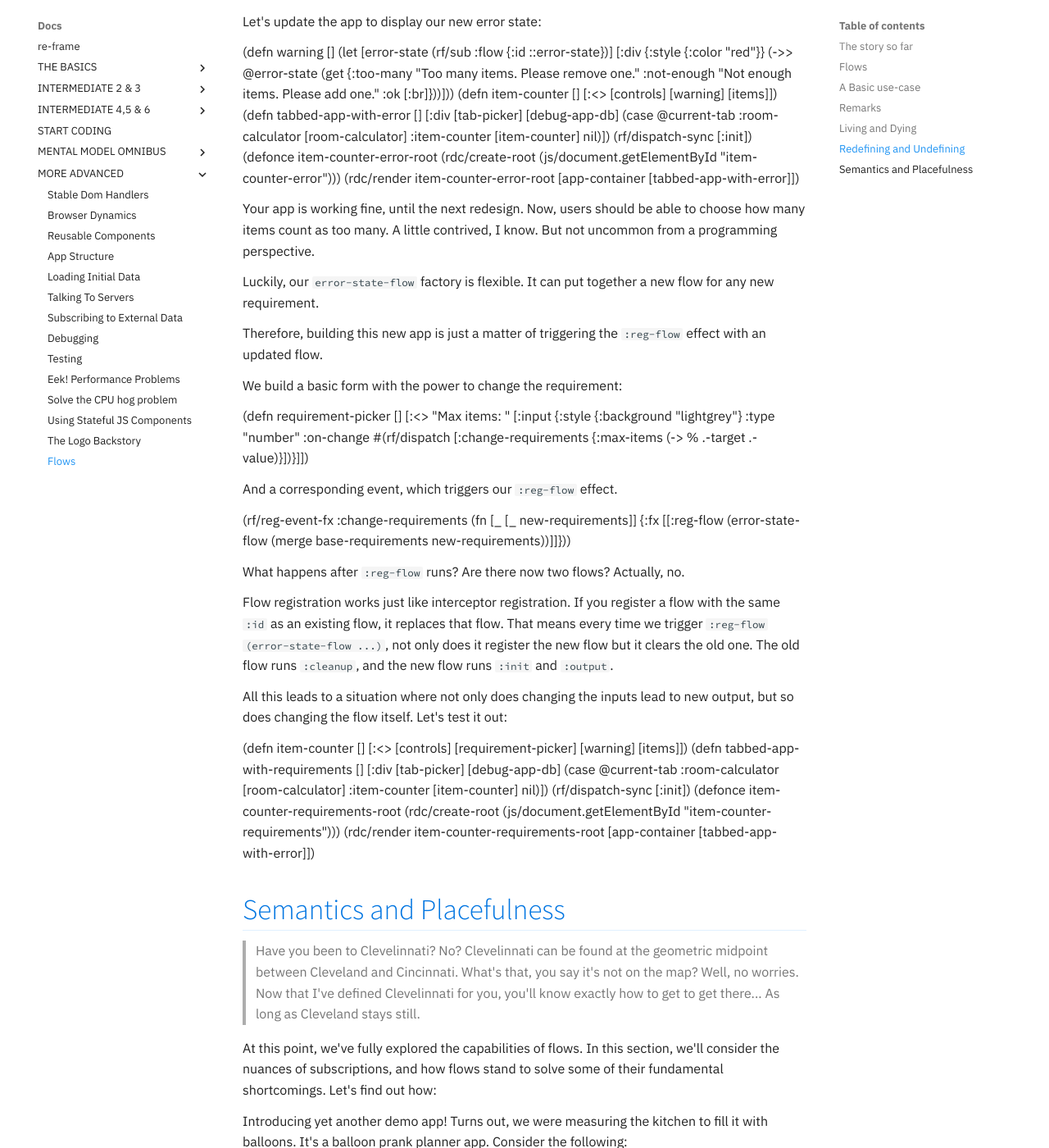
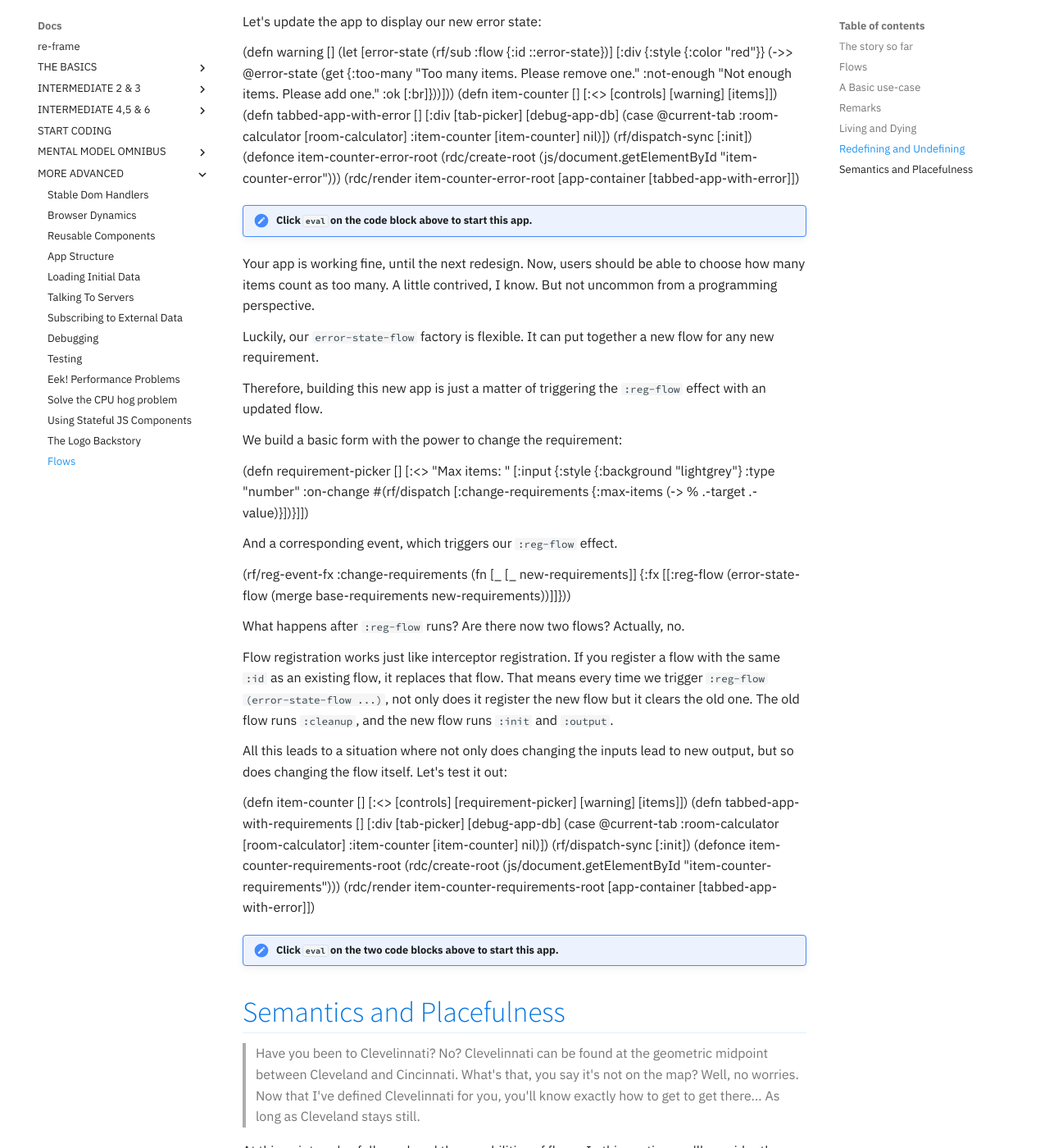
Before and after one commit to day8/re-frame, an MkDocs documentation site: the page built from docs/Flows.md, in a window 1280 px wide and 1400 px high, scrolled down 7995 px. Shown: the whole window at 82% size. Built offline with MkDocs 1.6.1 and Material for MkDocs 9.7.7, drawn with Linux system fonts in a browser that asks for light colours; comment, search, counter and statistics services are not loaded.

Commit message:
Tweak flow live docs

```diff
--- a/docs/Flows.md
+++ b/docs/Flows.md
@@ -19,7 +19,7 @@ We're about to add a new capability to step 3. Let's begin:
 
 A `flow` calculates a derived value "automatically". Here's a basic flow, which calculates the area of a room:
 
-<div class="cm-doc" data-cm-doc-result-format="pass-fail">
+<div class="cm-doc" data-cm-doc-no-result>
 {:id     :room-area
  :inputs {:w [:room :width]
           :h [:room :length]}
@@ -507,6 +507,8 @@ Let's update the app to display our new error state:
             [app-container [tabbed-app-with-error]])
 </div>
 
+!!! Note "Click `eval` on the code block above to start this app."
+
 <div id="item-counter-error"></div>
 
 Your app is working fine, until the next redesign.
@@ -532,7 +534,7 @@ We build a basic form with the power to change the requirement:
 
 And a corresponding event, which triggers our `:reg-flow` effect.
 
-<div class="cm-doc" data-cm-doc-result-format="pass-fail">
+<div class="cm-doc" data-cm-doc-result-format="pass-fail" data-cm-doc-no-eval-on-init>
 (rf/reg-event-fx
  :change-requirements
  (fn [_ [_ new-requirements]]
@@ -567,6 +569,8 @@ Let's test it out:
 (rdc/render item-counter-requirements-root
             [app-container [tabbed-app-with-error]])
 </div>
+
+!!! Note "Click `eval` on the two code blocks above to start this app."
 
 <div id="item-counter-requirements"></div>
 
```
